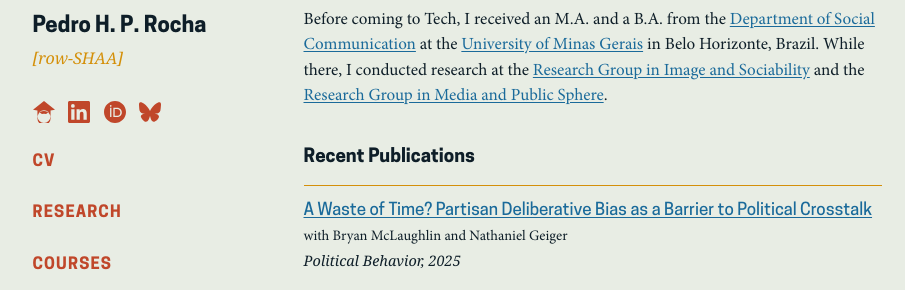
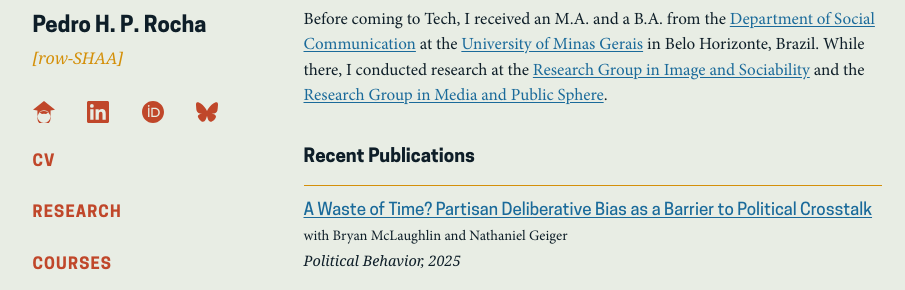
Before and after one commit to pedrohprocha/pedrohprocha.github.io, a Jekyll site: the page built from index.md, in a window 1280 px wide. Shown: the part 273-563 px from the top of the page, without its empty margins (183-1088 px from the left). Built offline with Jekyll 4.4.1, drawn with Linux system fonts in a browser that asks for light colours; some web fonts are replaced.

Commit message:
justify icons

```diff
--- a/assets/css/main.css
+++ b/assets/css/main.css
@@ -291,10 +291,10 @@ h3 {
 
 .sidebar-icons {
     display: flex;
-    gap: 0.8rem;
-    flex-wrap: wrap;
+    justify-content: space-between;
     align-items: center;
     margin-top: 0.6rem;
+    width: 100%;
 }
 
 .sidebar-icons a {
```
